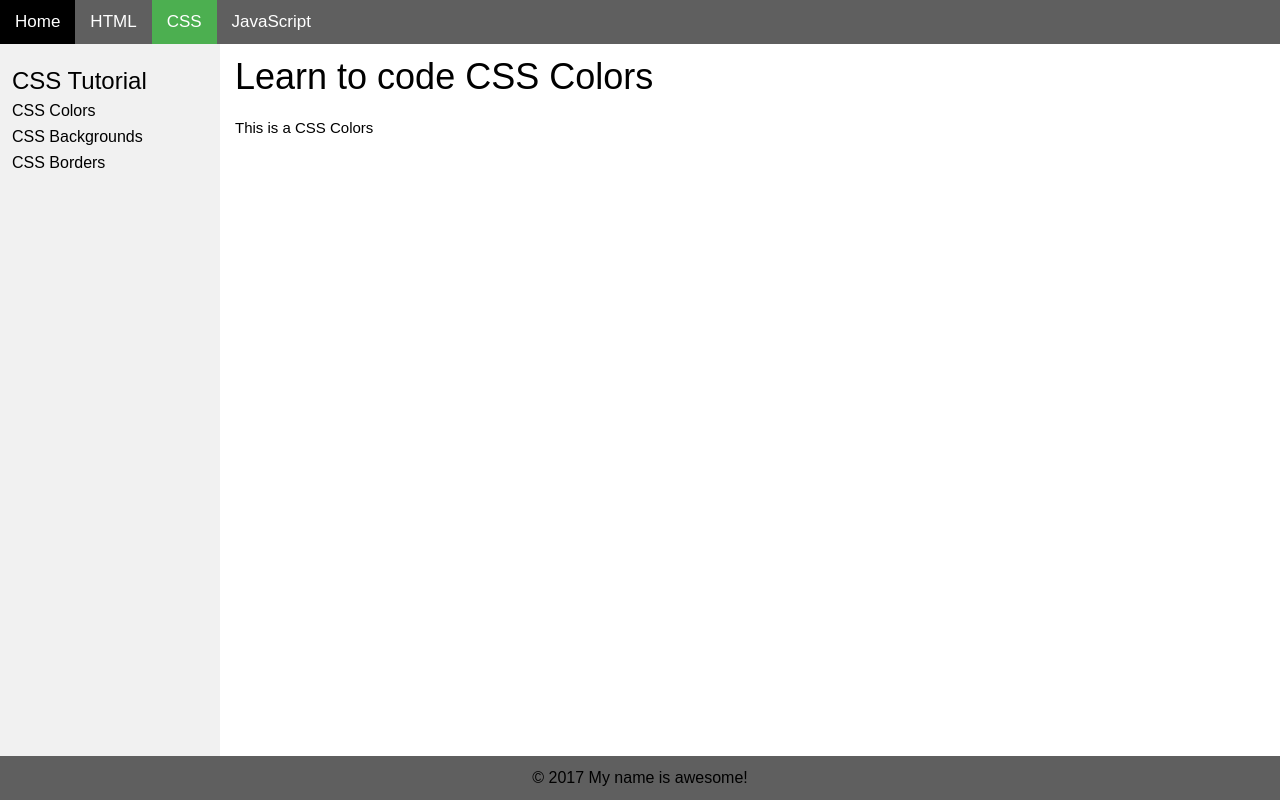
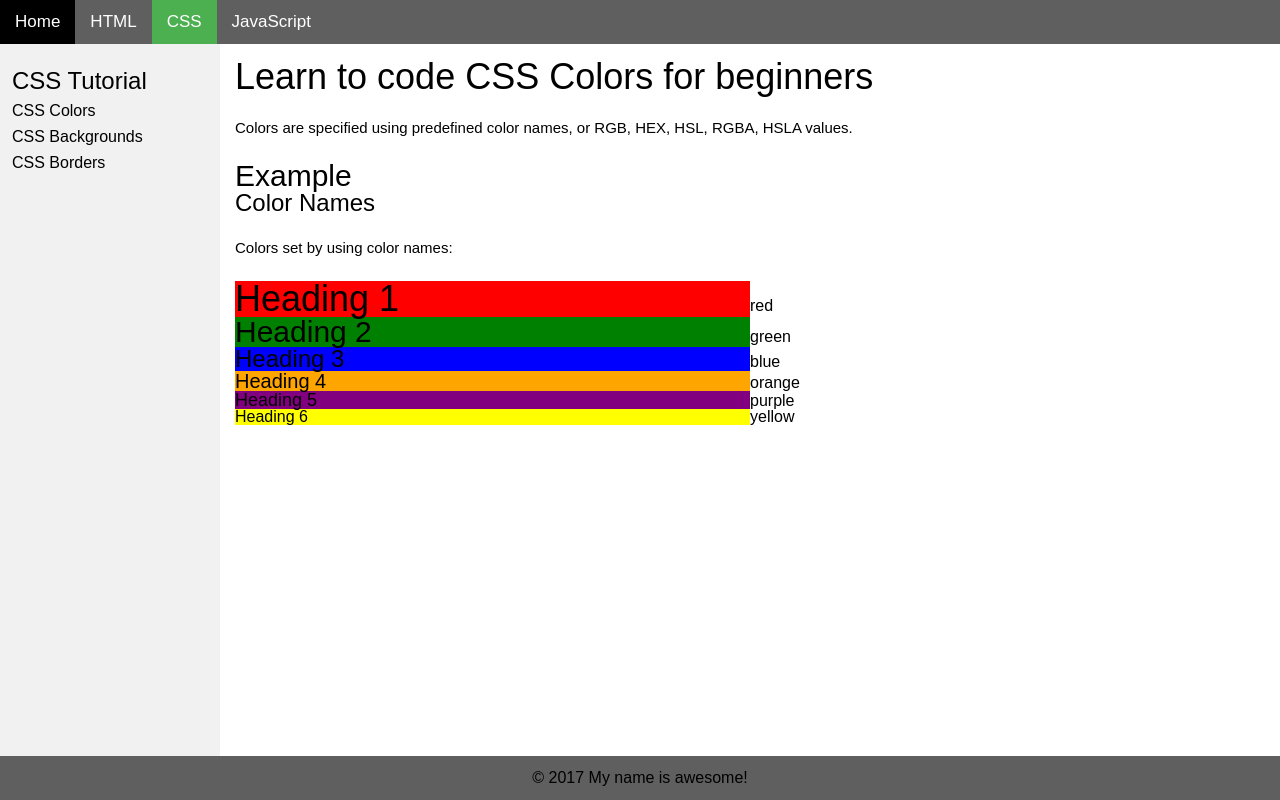
Before and after one commit to marcelaanton/w3schools-replicaa, a website: page src/css/colors/index.pug in a window 1280 px wide. Drawn offline with nearby package versions, Linux system fonts and the light colour scheme; files that its build step writes are made by us from their sources.

Commit message:
added content in css pages

```diff
--- a/src/css/borders/index.pug
+++ b/src/css/borders/index.pug
@@ -1,7 +1,7 @@
 extends ../../_component/layout/template
 block cool-config
   -
-    var myTitle = 'Learn to code CSS Borders';
+    var myTitle = 'Learn to code CSS Borders for beginners';
     var myDescription = 'This is a CSS Borders';
     var landingPage = 'CSS';
     var activeLink = '/css/borders';
--- a/src/css/colors/index.pug
+++ b/src/css/colors/index.pug
@@ -1,11 +1,39 @@
 extends ../../_component/layout/template
 block cool-config
   -
-    var myTitle = 'Learn to code CSS Colors';
-    var myDescription = 'This is a CSS Colors';
+    var myTitle = 'Learn to code CSS Colors for beginners';
+    var myDescription = 'Colors are specified using predefined color names, or RGB, HEX, HSL, RGBA, HSLA values.';
     var landingPage = 'CSS';
     var activeLink = '/css/colors';
 
 block awesome-content
   h1=myTitle
   p=myDescription
+  h2 Example
+  h3 Color Names
+  p Colors set by using color names:
+  table(width="100%")
+    tr
+      td(bgcolor="red", width="50%")
+        h1 Heading 1
+      td red
+    tr
+      td(bgcolor="green", width="50%")
+        h2 Heading 2
+      td green
+    tr
+      td(bgcolor="blue", width="50%")
+        h3 Heading 3
+      td blue
+    tr
+      td(bgcolor="orange", width="50%")
+        h4 Heading 4
+      td orange
+    tr
+      td(bgcolor="purple", width="50%")
+        h5 Heading 5
+      td purple
+    tr
+      td(bgcolor="yellow", width="50%")
+        h6 Heading 6
+      td yellow
--- a/src/html/headings/index.pug
+++ b/src/html/headings/index.pug
@@ -11,7 +11,7 @@ block awesome-content
   p=myDescription
   h1 Heading 1
   h2 Heading 2
-  h3 Heading 3h3
+  h3 Heading h3
   h4 Heading 4
   h5 Heading 5
   h6 Heading 6
```
Also changed, not shown: src/css/backgrounds/index.pug (+10 -2 lines), src/css/index.pug (+8 -2 lines).
